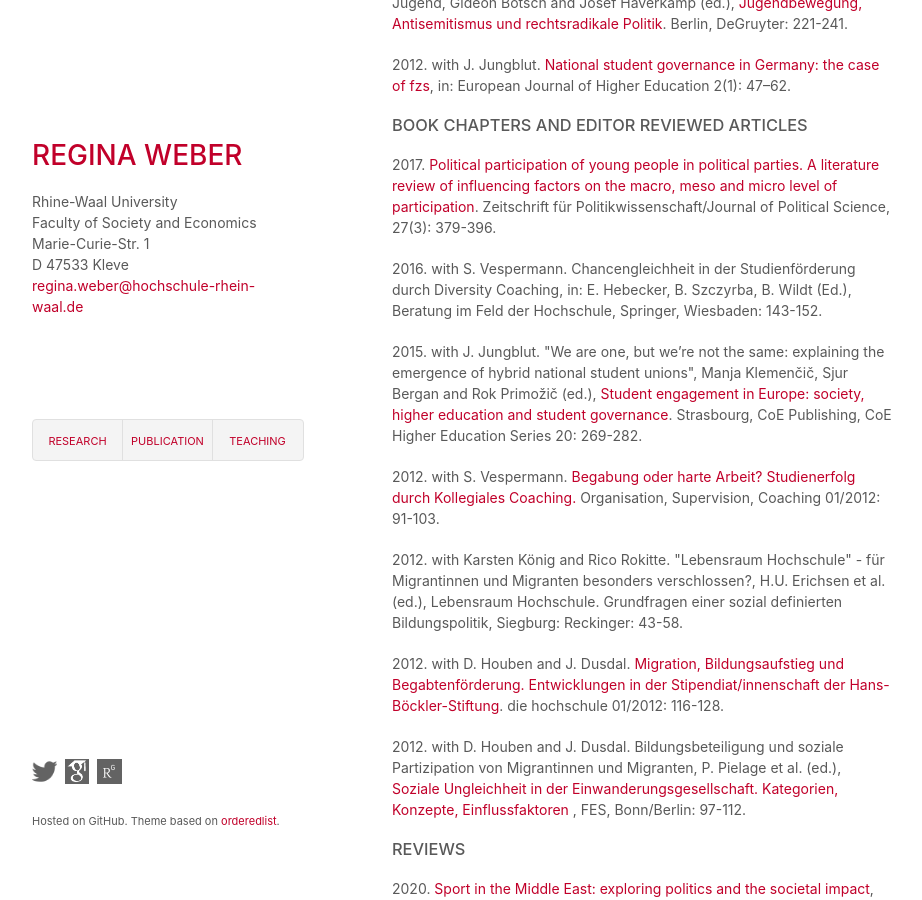
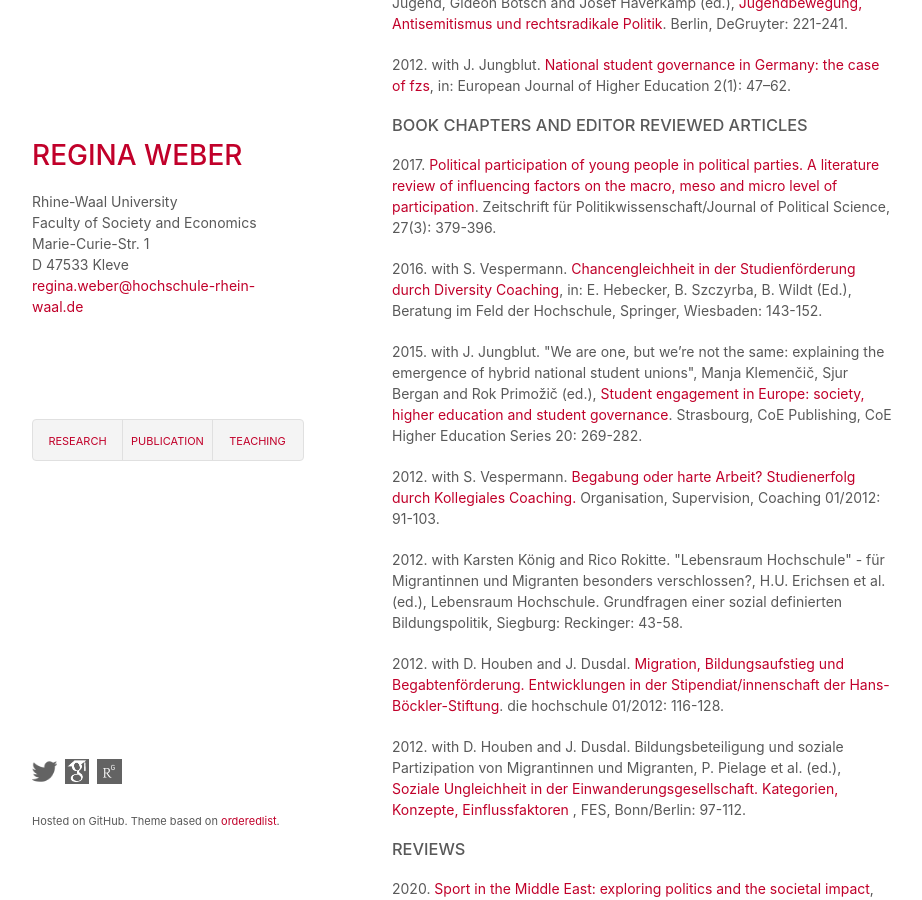
Before and after one commit to robertocabreratapia/robertocabreratapia.github.io, a Jekyll site: the page built from publication.html, in a window 1280 px wide and 900 px high, scrolled down 670 px. Shown: the whole window, without its empty margins (178-1100 px from the left). Built offline with Jekyll 4.4.1, drawn with Linux system fonts in a browser that asks for light colours; part of the change alters nothing that is shown.

```diff
--- a/publication.html
+++ b/publication.html
@@ -16,7 +16,7 @@ layout: default
 
 <h3>Book chapters and editor reviewed articles</h3>
  <p>2017. <a href="http://rdcu.be/w4na">Political participation of young people in political parties. A literature review of influencing factors on the macro, meso and  micro level of participation</a>. Zeitschrift für Politikwissenschaft/Journal of Political Science, 27(3): 379-396.</p>
- <p>2016. with S. Vespermann. Chancengleichheit in der Studienförderung durch Diversity Coaching, in: E. Hebecker, B. Szczyrba, B. Wildt (Ed.), Beratung im Feld der Hochschule, Springer, Wiesbaden: 143-152.</p>
+ <p>2016. with S. Vespermann. <a href="https://link.springer.com/chapter/10.1007/978-3-658-07910-9_11">Chancengleichheit in der Studienförderung durch Diversity Coaching</a>, in: E. Hebecker, B. Szczyrba, B. Wildt (Ed.), Beratung im Feld der Hochschule, Springer, Wiesbaden: 143-152.</p>
  <p>2015. with J. Jungblut. "We are one, but we’re not the same: explaining the emergence of hybrid national student unions", Manja Klemenčič, Sjur Bergan and Rok Primožič (ed.), <a href="https://book.coe.int/eur/en/higher-education-and-research/6479-student-engagement-in-europe-society-higher-education-and-student-governance-council-of-europe-higher-education-series-no-20.html">Student engagement in Europe: society, higher education and student governance</a>. Strasbourg, CoE Publishing, CoE Higher Education Series 20: 269-282.</p>
  <p>2012. with S. Vespermann. <a href="http://link.springer.com/article/10.1007%2Fs11613-012-0270-4">Begabung oder harte Arbeit? Studienerfolg durch Kollegiales Coaching.</a> Organisation, Supervision, Coaching 01/2012: 91-103.</p>
  <p>2012. with Karsten König and Rico Rokitte. "Lebensraum Hochschule" - für Migrantinnen und Migranten besonders verschlossen?, H.U. Erichsen et al. (ed.), Lebensraum Hochschule. Grundfragen einer sozial definierten Bildungspolitik, Siegburg: Reckinger: 43-58.</p>
```
